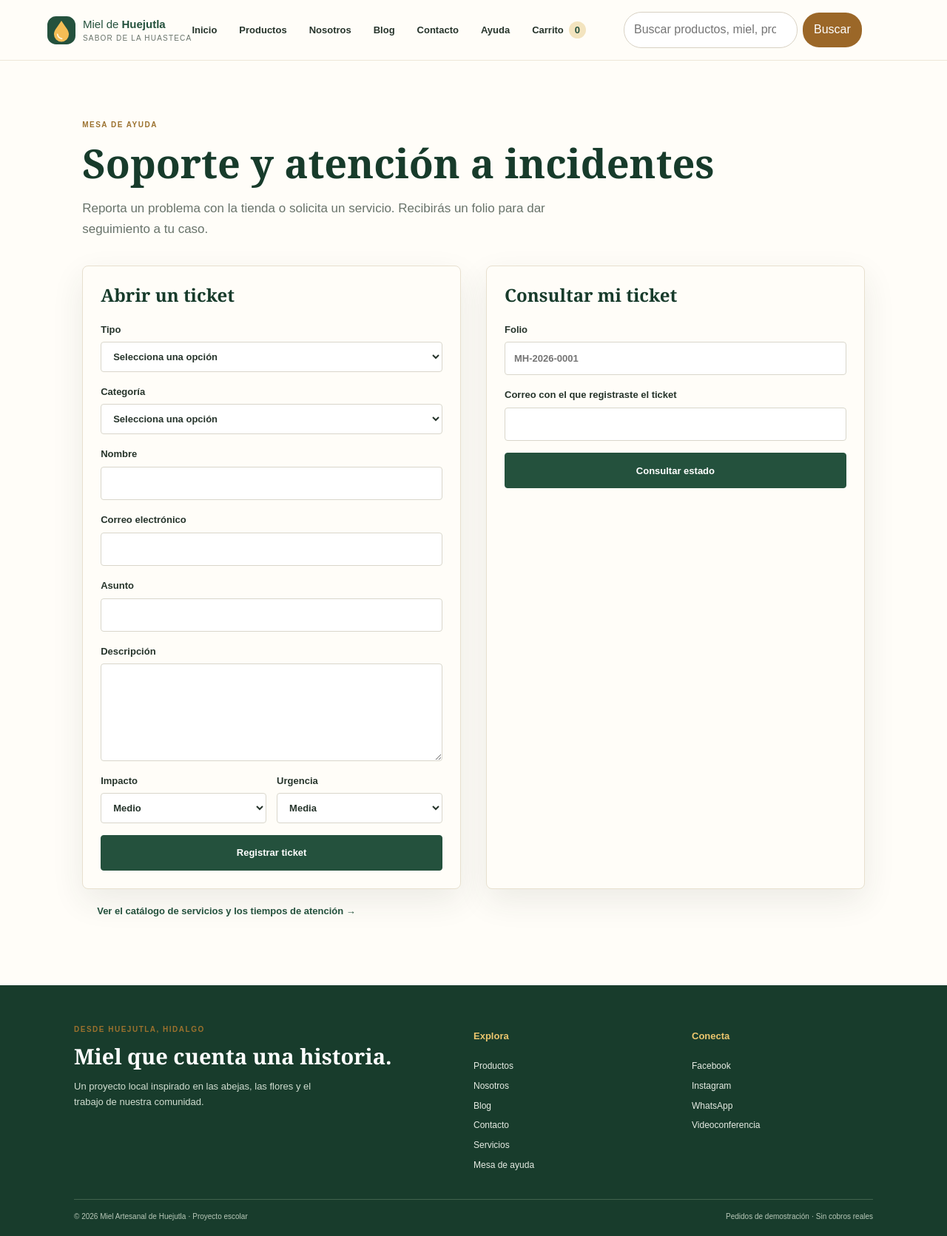
After one commit to josstwifinn78-rgb/miel-huejutla, a PHP site: page /ayuda in a window 1280 px wide. The commit adds this page. Shown: the whole page at 74% size. Run offline with PHP 8.4, Linux system fonts and the light colour scheme.

Commit message:
Agregar mesa de ayuda ITIL y catalogo de servicios

```diff
--- /dev/null
+++ b/assets/css/mesa-ayuda.css
@@ -0,0 +1,22 @@
+.help-grid{display:grid;grid-template-columns:repeat(auto-fit,minmax(320px,1fr));gap:34px;margin-top:10px}
+.help-box{background:var(--paper);border:1px solid var(--line);border-radius:8px;padding:6px 24px 24px;box-shadow:var(--shadow)}
+.help-box h2{margin-bottom:0}
+.form-row{display:grid;grid-template-columns:1fr 1fr;gap:14px}
+.hp-field{position:absolute;left:-9999px;height:0;overflow:hidden}
+.ticket-card{margin-top:22px;border:1px solid var(--line);border-radius:8px;background:white;padding:18px 20px}
+.ticket-card h3{margin:0 0 8px}
+.badge{display:inline-block;padding:3px 10px;border-radius:999px;background:#f3ead2;color:#6b4a12;font-size:12px;font-weight:700;margin-right:6px}
+.badge-estado{background:#e4f0e6;color:#24513d}
+.timeline{list-style:none;margin:14px 0 0;padding:0;border-left:3px solid var(--line)}
+.timeline li{padding:0 0 12px 14px}
+.timeline p{margin:3px 0 0;font-size:14px}
+.table-wrap{overflow-x:auto;margin:18px 0}
+.data-table{width:100%;border-collapse:collapse;font-size:14px;background:white}
+.data-table th,.data-table td{border:1px solid var(--line);padding:10px 12px;text-align:left;vertical-align:top}
+.data-table th{background:#f6efdc;color:var(--green-dark)}
+.admin-tickets details{border:1px solid var(--line);border-radius:6px;background:white;margin:10px 0;padding:10px 14px}
+.admin-tickets summary{cursor:pointer;font-weight:600}
+.stat-row{display:flex;flex-wrap:wrap;gap:12px;margin:14px 0}
+.stat-box{background:var(--paper);border:1px solid var(--line);border-radius:8px;padding:10px 16px;min-width:130px}
+.stat-box strong{display:block;font-size:22px;color:var(--green-dark)}
+@media(max-width:640px){.form-row{grid-template-columns:1fr}}
--- /dev/null
+++ b/ayuda.php
@@ -0,0 +1,143 @@
+<?php
+declare(strict_types=1);
+require_once __DIR__ . '/config/config.php';
+require_once __DIR__ . '/includes/mesa_ayuda.php';
+
+$page = 'help';
+$title = 'Mesa de ayuda y soporte';
+$description = 'Reporta un incidente o solicita un servicio de la tienda Miel de Huejutla y consulta el estado de tu folio en la mesa de ayuda.';
+$notice = $_SESSION['notice'] ?? '';
+unset($_SESSION['notice']);
+$errors = [];
+$ticket = null;
+$historial = [];
+$old = [
+    'tipo' => '', 'categoria' => '', 'nombre' => '', 'correo' => '', 'asunto' => '',
+    'descripcion' => '', 'impacto' => 'Medio', 'urgencia' => 'Media',
+];
+$consulta = ['folio' => '', 'correo' => ''];
+
+if ($_SERVER['REQUEST_METHOD'] === 'POST') {
+    if (!csrf_valid()) {
+        http_response_code(400);
+        $errors[] = 'La sesión del formulario venció. Recarga la página e inténtalo de nuevo.';
+    } elseif (isset($_POST['open_ticket'])) {
+        foreach ($old as $campo => $valor) {
+            $old[$campo] = trim((string) ($_POST[$campo] ?? $valor));
+        }
+        if (!empty($_POST['website'])) {
+            $errors[] = 'No se pudo registrar la solicitud.';
+        }
+        if (!in_array($old['tipo'], TICKET_TIPOS, true)) $errors[] = 'Selecciona el tipo de solicitud.';
+        if (!in_array($old['categoria'], TICKET_CATEGORIAS, true)) $errors[] = 'Selecciona la categoría.';
+        if (mb_strlen($old['nombre']) < 3 || mb_strlen($old['nombre']) > 120) $errors[] = 'Escribe tu nombre (mínimo 3 caracteres).';
+        if (!filter_var($old['correo'], FILTER_VALIDATE_EMAIL) || mb_strlen($old['correo']) > 160) $errors[] = 'Escribe un correo electrónico válido.';
+        if (mb_strlen($old['asunto']) < 5 || mb_strlen($old['asunto']) > 160) $errors[] = 'El asunto debe tener entre 5 y 160 caracteres.';
+        if (mb_strlen($old['descripcion']) < 15 || mb_strlen($old['descripcion']) > 2000) $errors[] = 'Describe el problema o la solicitud (entre 15 y 2000 caracteres).';
+        if (!isset(TICKET_IMPACTO[$old['impacto']])) $errors[] = 'Selecciona el impacto.';
+        if (!isset(TICKET_URGENCIA[$old['urgencia']])) $errors[] = 'Selecciona la urgencia.';
+
+        if (!$errors) {
+            $prioridad = ticket_prioridad($old['impacto'], $old['urgencia']);
+            try {
+                $folio = ticket_crear($old + ['prioridad' => $prioridad]);
+                $_SESSION['notice'] = 'Tu ticket fue registrado. Folio: ' . $folio . ' (prioridad ' . $prioridad . ', primera respuesta en ' . TICKET_SLA[$prioridad] . '). Guarda tu folio para consultar el estado.';
+                header('Location: ' . SITE_URL . '/ayuda');
+                exit;
+            } catch (Throwable $e) {
+                $errors[] = 'No pudimos registrar tu ticket en este momento. Inténtalo de nuevo más tarde.';
+            }
+        }
+    } elseif (isset($_POST['check_ticket'])) {
+        $consulta['folio'] = strtoupper(trim((string) ($_POST['folio'] ?? '')));
+        $consulta['correo'] = strtolower(trim((string) ($_POST['correo_consulta'] ?? '')));
+        try {
+            $stmt = db()->prepare('SELECT * FROM tickets WHERE folio = ? AND LOWER(correo) = ?');
+            $stmt->execute([$consulta['folio'], $consulta['correo']]);
+            $ticket = $stmt->fetch();
+            if (!$ticket) {
+                $ticket = null;
+                $errors[] = 'No encontramos un ticket con ese folio y correo.';
+            } else {
+                $h = db()->prepare('SELECT estado, comentario, autor, fecha FROM ticket_historial WHERE ticket_id = ? ORDER BY fecha ASC, id ASC');
+                $h->execute([(int) $ticket['id']]);
+                $historial = $h->fetchAll();
+            }
+        } catch (Throwable $e) {
+            $errors[] = 'No pudimos consultar el ticket en este momento. Inténtalo de nuevo más tarde.';
+        }
+    }
+}
+
+include __DIR__ . '/includes/header.php';
+?>
+<main class="page">
+  <span class="eyebrow">Mesa de ayuda</span>
+  <h1>Soporte y atención a incidentes</h1>
+  <p class="lead">Reporta un problema con la tienda o solicita un servicio. Recibirás un folio para dar seguimiento a tu caso.</p>
+
+  <div class="help-grid">
+    <section class="help-box">
+      <h2>Abrir un ticket</h2>
+      <form class="form" method="post" action="ayuda">
+        <input type="hidden" name="csrf" value="<?=e(csrf_token())?>">
+        <div class="hp-field" aria-hidden="true"><label>Sitio web<input name="website" tabindex="-1" autocomplete="off"></label></div>
+        <label>Tipo
+          <select name="tipo" required>
+            <option value="">Selecciona una opción</option>
+            <?php foreach (TICKET_TIPOS as $opt): ?><option value="<?=e($opt)?>"<?=($old['tipo'] === $opt) ? ' selected' : ''?>><?=e($opt)?></option><?php endforeach; ?>
+          </select>
+        </label>
+        <label>Categoría
+          <select name="categoria" required>
+            <option value="">Selecciona una opción</option>
+            <?php foreach (TICKET_CATEGORIAS as $opt): ?><option value="<?=e($opt)?>"<?=($old['categoria'] === $opt) ? ' selected' : ''?>><?=e($opt)?></option><?php endforeach; ?>
+          </select>
+        </label>
+        <label>Nombre<input name="nombre" required minlength="3" maxlength="120" value="<?=e($old['nombre'])?>"></label>
+        <label>Correo electrónico<input type="email" name="correo" required maxlength="160" value="<?=e($old['correo'])?>"></label>
+        <label>Asunto<input name="asunto" required minlength="5" maxlength="160" value="<?=e($old['asunto'])?>"></label>
+        <label>Descripción<textarea name="descripcion" rows="5" required minlength="15" maxlength="2000"><?=e($old['descripcion'])?></textarea></label>
+        <div class="form-row">
+          <label>Impacto
+            <select name="impacto">
+              <?php foreach (array_keys(TICKET_IMPACTO) as $opt): ?><option value="<?=e($opt)?>"<?=($old['impacto'] === $opt) ? ' selected' : ''?>><?=e($opt)?></option><?php endforeach; ?>
+            </select>
+          </label>
+          <label>Urgencia
+            <select name="urgencia">
+              <?php foreach (array_keys(TICKET_URGENCIA) as $opt): ?><option value="<?=e($opt)?>"<?=($old['urgencia'] === $opt) ? ' selected' : ''?>><?=e($opt)?></option><?php endforeach; ?>
+            </select>
+          </label>
+        </div>
+        <button class="button" name="open_ticket">Registrar ticket</button>
+      </form>
+    </section>
+
+    <section class="help-box">
+      <h2>Consultar mi ticket</h2>
+      <form class="form" method="post" action="ayuda">
+        <input type="hidden" name="csrf" value="<?=e(csrf_token())?>">
+        <label>Folio<input name="folio" required maxlength="20" placeholder="MH-2026-0001" value="<?=e($consulta['folio'])?>"></label>
+        <label>Correo con el que registraste el ticket<input type="email" name="correo_consulta" required maxlength="160" value="<?=e($consulta['correo'])?>"></label>
+        <button class="button" name="check_ticket">Consultar estado</button>
+      </form>
+
+      <?php if ($ticket): ?>
+      <div class="ticket-card">
+        <h3>Folio <?=e((string) $ticket['folio'])?></h3>
+        <p><span class="badge badge-estado"><?=e((string) $ticket['estado'])?></span><span class="badge"><?=e((string) $ticket['prioridad'])?></span></p>
+        <p><strong><?=e((string) $ticket['asunto'])?></strong><br><small><?=e((string) $ticket['tipo'])?> · <?=e((string) $ticket['categoria'])?> · registrado el <?=e((string) $ticket['fecha_creacion'])?></small></p>
+        <ol class="timeline">
+          <?php foreach ($historial as $item): ?>
+          <li><strong><?=e((string) $item['estado'])?></strong> <small><?=e((string) $item['fecha'])?> · <?=e((string) $item['autor'])?></small><p><?=e((string) $item['comentario'])?></p></li>
+          <?php endforeach; ?>
+        </ol>
+      </div>
+      <?php endif; ?>
+    </section>
+  </div>
+
+  <p><a class="text-link" href="servicios">Ver el catálogo de servicios y los tiempos de atención →</a></p>
+</main>
+<?php include __DIR__ . '/includes/footer.php'; ?>
--- a/config/config.example.php
+++ b/config/config.example.php
@@ -19,6 +19,7 @@ const SITE_NAME = 'Miel Artesanal de Huejutla';
 // const URL_INSTAGRAM = 'https://www.instagram.com/TU_CUENTA';
 // const URL_WHATSAPP = 'https://wa.me/52TUNUMERO';
 // const URL_MEET = 'https://meet.google.com/TU-ENLACE';
+// const ADMIN_PASS = 'cambia-esta-contrasena-larga';   // activa el panel /admin/tickets.php
 const CURRENCY = 'MXN';
 
 if (session_status() !== PHP_SESSION_ACTIVE) {
--- /dev/null
+++ b/includes/enlaces.php
@@ -0,0 +1,6 @@
+<?php
+// Enlaces de redes y contacto. Se pueden cambiar definiendo constantes en config/config.php
+$urlFb = defined('URL_FACEBOOK') ? URL_FACEBOOK : 'https://www.facebook.com/';
+$urlIg = defined('URL_INSTAGRAM') ? URL_INSTAGRAM : 'https://www.instagram.com/';
+$urlWa = defined('URL_WHATSAPP') ? URL_WHATSAPP : 'https://wa.me/527897000000';
+$urlMeet = defined('URL_MEET') ? URL_MEET : 'https://meet.google.com/';
--- a/includes/footer.php
+++ b/includes/footer.php
@@ -1,9 +1,4 @@
-<?php
-$urlFb = defined('URL_FACEBOOK') ? URL_FACEBOOK : 'https://www.facebook.com/';
-$urlIg = defined('URL_INSTAGRAM') ? URL_INSTAGRAM : 'https://www.instagram.com/';
-$urlWa = defined('URL_WHATSAPP') ? URL_WHATSAPP : 'https://wa.me/527897000000';
-$urlMeet = defined('URL_MEET') ? URL_MEET : 'https://meet.google.com/';
-?>
-<footer class="site-footer"><div class="footer-main"><div class="footer-brand"><span class="eyebrow">Desde Huejutla, Hidalgo</span><h2>Miel que cuenta una historia.</h2><p>Un proyecto local inspirado en las abejas, las flores y el trabajo de nuestra comunidad.</p></div><div><h3>Explora</h3><a href="productos">Productos</a><a href="nosotros">Nosotros</a><a href="blog">Blog</a><a href="contacto">Contacto</a></div><div><h3>Conecta</h3><a href="<?=e($urlFb)?>" target="_blank" rel="noopener">Facebook</a><a href="<?=e($urlIg)?>" target="_blank" rel="noopener">Instagram</a><a href="<?=e($urlWa)?>" target="_blank" rel="noopener">WhatsApp</a><a href="<?=e($urlMeet)?>" target="_blank" rel="noopener">Videoconferencia</a></div></div><div class="footer-bottom"><span>© <?=date('Y')?> Miel Artesanal de Huejutla · Proyecto escolar</span><span>Pedidos de demostración · Sin cobros reales</span></div></footer>
+<?php require_once __DIR__ . '/enlaces.php'; ?>
+<footer class="site-footer"><div class="footer-main"><div class="footer-brand"><span class="eyebrow">Desde Huejutla, Hidalgo</span><h2>Miel que cuenta una historia.</h2><p>Un proyecto local inspirado en las abejas, las flores y el trabajo de nuestra comunidad.</p></div><div><h3>Explora</h3><a href="productos">Productos</a><a href="nosotros">Nosotros</a><a href="blog">Blog</a><a href="contacto">Contacto</a><a href="servicios">Servicios</a><a href="ayuda">Mesa de ayuda</a></div><div><h3>Conecta</h3><a href="<?=e($urlFb)?>" target="_blank" rel="noopener">Facebook</a><a href="<?=e($urlIg)?>" target="_blank" rel="noopener">Instagram</a><a href="<?=e($urlWa)?>" target="_blank" rel="noopener">WhatsApp</a><a href="<?=e($urlMeet)?>" target="_blank" rel="noopener">Videoconferencia</a></div></div><div class="footer-bottom"><span>© <?=date('Y')?> Miel Artesanal de Huejutla · Proyecto escolar</span><span>Pedidos de demostración · Sin cobros reales</span></div></footer>
 <script src="assets/js/app.js" defer></script>
 </body></html>
--- a/includes/header.php
+++ b/includes/header.php
@@ -21,6 +21,8 @@
   elseif ($page === 'about') $canonical .= 'nosotros';
   elseif ($page === 'blog') $canonical .= 'blog';
   elseif ($page === 'contact') $canonical .= 'contacto';
+  elseif ($page === 'help') $canonical .= 'ayuda';
+  elseif ($page === 'services') $canonical .= 'servicios';
   elseif ($page === 'product') $canonical .= 'producto/' . rawurlencode((string)($_GET['slug'] ?? ''));
   elseif ($page === 'article') $canonical .= 'blog/' . rawurlencode((string)($_GET['slug'] ?? ''));
   ?>
@@ -28,6 +30,7 @@
   <link rel="icon" href="assets/img/favicon.svg" type="image/svg+xml">
   <link rel="stylesheet" href="assets/css/styles.css">
   <link rel="stylesheet" href="assets/css/buscador.css">
+  <link rel="stylesheet" href="assets/css/mesa-ayuda.css">
 
   <?php if (defined('GSC_TOKEN') && GSC_TOKEN !== ''): ?>
   <meta name="google-site-verification" content="<?=e(GSC_TOKEN)?>">
@@ -45,7 +48,7 @@
 <body>
 <header class="site-header"><a class="brand" href="index.php"><img src="assets/img/favicon.svg" alt="Logotipo de Miel de Huejutla, gota de miel" title="Miel de Huejutla" width="38" height="38"><span>Miel de <strong>Huejutla</strong><small>Sabor de la Huasteca</small></span></a>
 <button class="menu-toggle" aria-label="Abrir menú" aria-expanded="false">☰</button>
-<nav class="main-nav"><a href="index.php">Inicio</a><a href="productos">Productos</a><a href="nosotros">Nosotros</a><a href="blog">Blog</a><a href="contacto">Contacto</a><a class="cart-link" href="carrito">Carrito <b><?=cart_count()?></b></a></nav>
+<nav class="main-nav"><a href="index.php">Inicio</a><a href="productos">Productos</a><a href="nosotros">Nosotros</a><a href="blog">Blog</a><a href="contacto">Contacto</a><a href="ayuda">Ayuda</a><a class="cart-link" href="carrito">Carrito <b><?=cart_count()?></b></a></nav>
 
 <form class="searchbar" action="index.php" method="get" data-searchbar>
   <input type="hidden" name="page" value="search">
--- /dev/null
+++ b/includes/mesa_ayuda.php
@@ -0,0 +1,53 @@
+<?php
+declare(strict_types=1);
+
+// Mesa de ayuda (ITIL): constantes y funciones compartidas.
+
+const TICKET_TIPOS = ['Incidente', 'Solicitud de servicio'];
+const TICKET_CATEGORIAS = ['Pedido', 'Pago', 'Producto', 'Sitio web', 'Otro'];
+const TICKET_ESTADOS = ['Nuevo', 'En análisis', 'En atención', 'Resuelto', 'Cerrado'];
+const TICKET_IMPACTO = ['Bajo' => 1, 'Medio' => 2, 'Alto' => 3];
+const TICKET_URGENCIA = ['Baja' => 1, 'Media' => 2, 'Alta' => 3];
+const TICKET_SLA = [
+    'P1 Crítica' => '2 horas',
+    'P2 Alta' => '4 horas',
+    'P3 Media' => '1 día hábil',
+    'P4 Baja' => '2 días hábiles',
+];
+
+// Matriz impacto x urgencia -> prioridad
+function ticket_prioridad(string $impacto, string $urgencia): string
+{
+    $puntos = (TICKET_IMPACTO[$impacto] ?? 1) + (TICKET_URGENCIA[$urgencia] ?? 1);
+    if ($puntos >= 6) return 'P1 Crítica';
+    if ($puntos === 5) return 'P2 Alta';
+    if ($puntos === 4) return 'P3 Media';
+    return 'P4 Baja';
+}
+
+function ticket_historial(int $ticketId, string $estado, string $comentario, string $autor): void
+{
+    $stmt = db()->prepare('INSERT INTO ticket_historial (ticket_id, estado, comentario, autor) VALUES (?, ?, ?, ?)');
+    $stmt->execute([$ticketId, $estado, $comentario, $autor]);
+}
+
+// Registra el ticket y devuelve el folio (MH-AAAA-0001)
+function ticket_crear(array $d): string
+{
+    $pdo = db();
+    $pdo->beginTransaction();
+    try {
+        $stmt = $pdo->prepare('INSERT INTO tickets (tipo, categoria, nombre, correo, asunto, descripcion, impacto, urgencia, prioridad) VALUES (?, ?, ?, ?, ?, ?, ?, ?, ?)');
+        $stmt->execute([$d['tipo'], $d['categoria'], $d['nombre'], $d['correo'], $d['asunto'], $d['descripcion'], $d['impacto'], $d['urgencia'], $d['prioridad']]);
+        $id = (int) $pdo->lastInsertId();
+        $folio = 'MH-' . date('Y') . '-' . str_pad((string) $id, 4, '0', STR_PAD_LEFT);
+        $upd = $pdo->prepare('UPDATE tickets SET folio = ? WHERE id = ?');
+        $upd->execute([$folio, $id]);
+        ticket_historial($id, 'Nuevo', 'Ticket registrado por el usuario.', 'Sistema');
+        $pdo->commit();
+        return $folio;
+    } catch (Throwable $e) {
+        if ($pdo->inTransaction()) $pdo->rollBack();
+        throw $e;
+    }
+}
--- a/index.php
+++ b/index.php
@@ -97,8 +97,8 @@ if ($page === 'search') {
     $stmt=db()->prepare('SELECT id_articulo AS id,titulo AS title,url_amigable AS slug,resumen AS excerpt,contenido AS body,fecha_publicacion AS published_at FROM articulos_blog WHERE url_amigable=? AND activo=1'); $stmt->execute([$_GET['slug']??'']); $post=$stmt->fetch();
     if(!$post){http_response_code(404);echo '<main class="page"><h1>Artículo no encontrado</h1><a href="blog">Volver al blog</a></main>';}
     else { ?><main class="page prose"><span class="eyebrow">Blog · <?=date('d/m/Y',strtotime($post['published_at']))?></span><h1><?=e($post['title'])?></h1><p class="lead"><?=e($post['excerpt'])?></p><p><?=nl2br(e($post['body']))?></p><a class="text-link" href="blog">← Volver al blog</a><div class="share">Compartir: <a target="_blank" rel="noopener" href="https://wa.me/?text=<?=rawurlencode($post['title'].' '.SITE_URL.'/blog/'.$post['slug'])?>">WhatsApp</a> · <a target="_blank" rel="noopener" href="https://www.facebook.com/sharer/sharer.php?u=<?=rawurlencode(SITE_URL.'/blog/'.$post['slug'])?>">Facebook</a></div></main><?php }
-} elseif ($page === 'contact') { ?>
-    <main class="page narrow"><span class="eyebrow">Estamos para ayudarte</span><h1>Contacto</h1><p class="lead">Escríbenos sobre productos, disponibilidad o pedidos.</p><form class="form" method="post"><input type="hidden" name="csrf" value="<?=e(csrf_token())?>"><label>Nombre<input name="name" required maxlength="120" value="<?=e($_POST['name']??'')?>"></label><label>Correo electrónico<input type="email" name="email" required maxlength="160" value="<?=e($_POST['email']??'')?>"></label><label>Mensaje<textarea name="message" rows="5" minlength="8" required><?=e($_POST['message']??'')?></textarea></label><button class="button" name="send_message">Enviar mensaje</button></form><div class="contact-links"><a href="https://wa.me/527897000000" target="_blank" rel="noopener">WhatsApp de atención</a><span>Redes: <a href="https://www.facebook.com/" target="_blank" rel="noopener">Facebook</a> · <a href="https://www.instagram.com/" target="_blank" rel="noopener">Instagram</a></span><span>Reunión en línea: <a href="https://meet.google.com/" target="_blank" rel="noopener">Google Meet</a></span></div></main>
+} elseif ($page === 'contact') { require_once __DIR__ . '/includes/enlaces.php'; ?>
+    <main class="page narrow"><span class="eyebrow">Estamos para ayudarte</span><h1>Contacto</h1><p class="lead">Escríbenos sobre productos, disponibilidad o pedidos.</p><form class="form" method="post"><input type="hidden" name="csrf" value="<?=e(csrf_token())?>"><label>Nombre<input name="name" required maxlength="120" value="<?=e($_POST['name']??'')?>"></label><label>Correo electrónico<input type="email" name="email" required maxlength="160" value="<?=e($_POST['email']??'')?>"></label><label>Mensaje<textarea name="message" rows="5" minlength="8" required><?=e($_POST['message']??'')?></textarea></label><button class="button" name="send_message">Enviar mensaje</button></form><div class="contact-links"><a href="<?=e($urlWa)?>" target="_blank" rel="noopener">WhatsApp de atención</a><span>Redes: <a href="<?=e($urlFb)?>" target="_blank" rel="noopener">Facebook</a> · <a href="<?=e($urlIg)?>" target="_blank" rel="noopener">Instagram</a></span><span>Reunión en línea: <a href="<?=e($urlMeet)?>" target="_blank" rel="noopener">Google Meet</a></span></div></main>
 <?php } elseif ($page === 'cart') { $items=cart_products(); $total=0; ?>
     <main class="page"><span class="eyebrow">Tu pedido</span><h1>Carrito de compras</h1><?php if(!$items):?><p class="lead">Tu carrito todavía está vacío.</p><a class="button" href="productos">Ir al catálogo</a><?php else:?><form method="post"><input type="hidden" name="csrf" value="<?=e(csrf_token())?>"><div class="cart-list"><?php foreach($items as $item):$line=$item['price']*$item['quantity'];$total+=$line;?><div class="cart-row"><img src="<?=e($item['image'])?>" alt="<?=e($item['name'])?>" title="<?=e($item['name'])?>" width="96" height="80"><div><strong><?=e($item['name'])?></strong><small><?=money($item['price'])?> · Existencia: <?=$item['stock']?></small></div><label>Cantidad<input type="number" min="0" max="<?=$item['stock']?>" name="quantity[<?=$item['id']?>]" value="<?=$item['quantity']?>"></label><strong><?=money($line)?></strong></div><?php endforeach;?></div><div class="cart-total"><button class="button button-outline" name="update_cart">Actualizar carrito</button><strong>Total: <?=money($total)?></strong><a class="button" href="comprar">Continuar pedido</a></div></form><?php endif;?></main>
 <?php } elseif ($page === 'checkout') { $items=cart_products();$total=0;foreach($items as $it)$total+=$it['price']*$it['quantity']; ?>
--- a/sitemap.php
+++ b/sitemap.php
@@ -1,7 +1,7 @@
 <?php
 require_once __DIR__ . '/config/config.php';
 header('Content-Type: application/xml; charset=utf-8');
-$urls = [SITE_URL . '/', SITE_URL . '/productos', SITE_URL . '/nosotros', SITE_URL . '/blog', SITE_URL . '/contacto'];
+$urls = [SITE_URL . '/', SITE_URL . '/productos', SITE_URL . '/nosotros', SITE_URL . '/blog', SITE_URL . '/contacto', SITE_URL . '/servicios', SITE_URL . '/ayuda'];
 try {
     foreach (db()->query('SELECT url_amigable FROM productos WHERE activo=1') as $row) $urls[] = SITE_URL . '/producto/' . rawurlencode($row['url_amigable']);
     foreach (db()->query('SELECT url_amigable FROM articulos_blog WHERE activo=1') as $row) $urls[] = SITE_URL . '/blog/' . rawurlencode($row['url_amigable']);
```
Also changed, not shown: admin/tickets.php (added, +141 -0 lines), database/itil_mesa_ayuda.sql (added, +33 -0 lines), docs/ITIL.md (added, +89 -0 lines), docs/REPORTE_MEJORA_CONTINUA.md (added, +83 -0 lines), servicios.php (added, +60 -0 lines), .github/workflows/deploy.yml, .htaccess, README.md.
